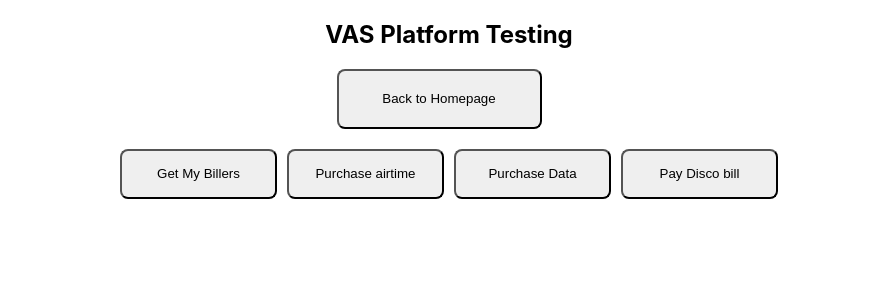
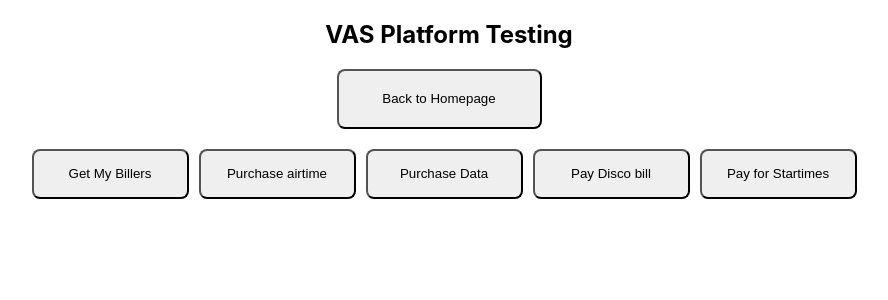
Before and after one commit to AfubeAngel/VAS-NDD, a React (Create React App) app: page /vas in a window 1280 px wide. Shown: the top 300 px of the page, without its empty margins (191-1079 px from the left). Built offline with nearby package versions, Linux system fonts and the light colour scheme.

Commit message:
add startimes validation and payment

```diff
--- a/src/components/VASpage.js
+++ b/src/components/VASpage.js
@@ -128,7 +128,7 @@ const VASpage = () => {
                 "billerId": "IBEDCA",
                 "customerId": "62420187593",
                 "requestId": "7996909",
-                "amount": 300,
+                "amount": 1000,
                 "customerName": "MR LANRE BENSON",
                 "customerAddress": "I, 10, SPARKLIGHT ESTATEIBAFO OGUN"
             }
@@ -137,6 +137,48 @@ const VASpage = () => {
         toast.success('Successfully made disco payment');
         } catch (error) {
             console.error('Error making disco payment:', error);
+            if (error.response && error.response.data && error.response.data.message === "insufficient wallet balance") {
+                toast.error('Insufficient wallet balance');
+            } else {
+                toast.error(error.response.data.data.message);
+            }
+        }
+    };
+
+    const validateTVStartimes = async () => {
+        try {
+            const payload =
+            {
+                "billerId": "STARTIMES",
+                "customerId": 7030935900,
+                "requestId": 4444
+            };
+        const response = await api.post(`/biller/validate/tv`, payload);
+        console.log('Validation response:', response.data);
+        toast.success('Successfully validated startimes payment');
+        handleTVStartimes();
+        } catch (error) {
+        console.error('Error validating startimes payment:', error);
+        toast.error('Error validating startimes payment');
+        }
+    };
+
+    const handleTVStartimes = async () => {
+        try {
+            const payload =
+            {
+                "billerId" : "STARTIMES",
+                "customerId": "2322",
+                "requestId": 1214,
+                "customerName": "Gabriel",
+                "amount": 5000
+            }
+
+        const response = await api.post(`/biller/payment/tv`, payload);
+        console.log('Payment response', response.data);
+        toast.success('Successfully made startimes payment');
+        } catch (error) {
+            console.error('Error making startimes payment:', error);
             if (error.response && error.response.data && error.response.data.message === "insufficient wallet balance") {
                 toast.error('Insufficient wallet balance');
             } else {
@@ -156,7 +198,8 @@ return (
     <button className='vasbtn' style={{marginRight:"10px"}} onClick={handleGetMyBillers}>Get My Billers</button>
     <button className='vasbtn' style={{marginRight:"10px"}} onClick={validateArtimePayment}>Purchase airtime</button>
     <button className='vasbtn' style={{marginRight:"10px"}} onClick={validateInternetSubscription}>Purchase Data</button>
-    <button className='vasbtn' onClick={validateDiscoPayment}>Pay Disco bill</button>
+    <button className='vasbtn' style={{marginRight:"10px"}} onClick={validateDiscoPayment}>Pay Disco bill</button>
+    <button className='vasbtn' style={{marginRight:"10px"}} onClick={validateTVStartimes}>Pay for Startimes</button>
     </div>
     </div>
 );
```
